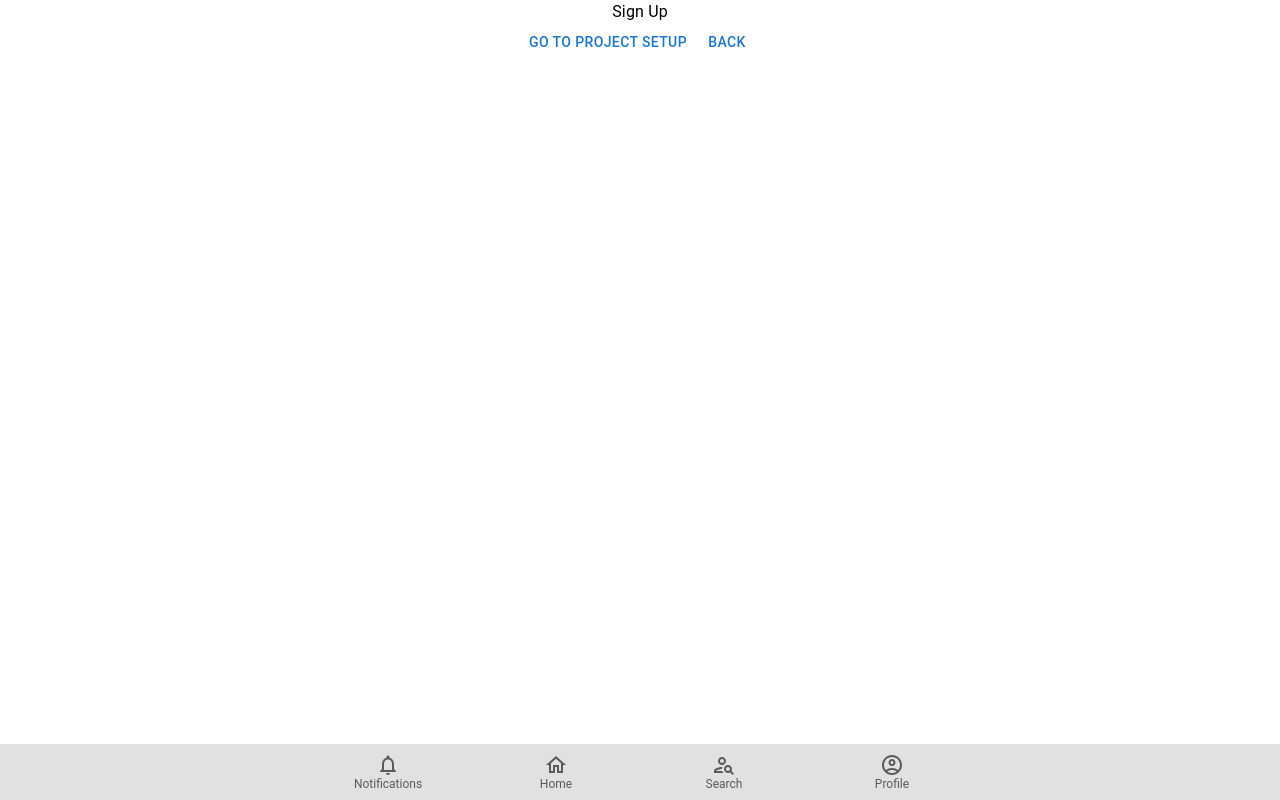
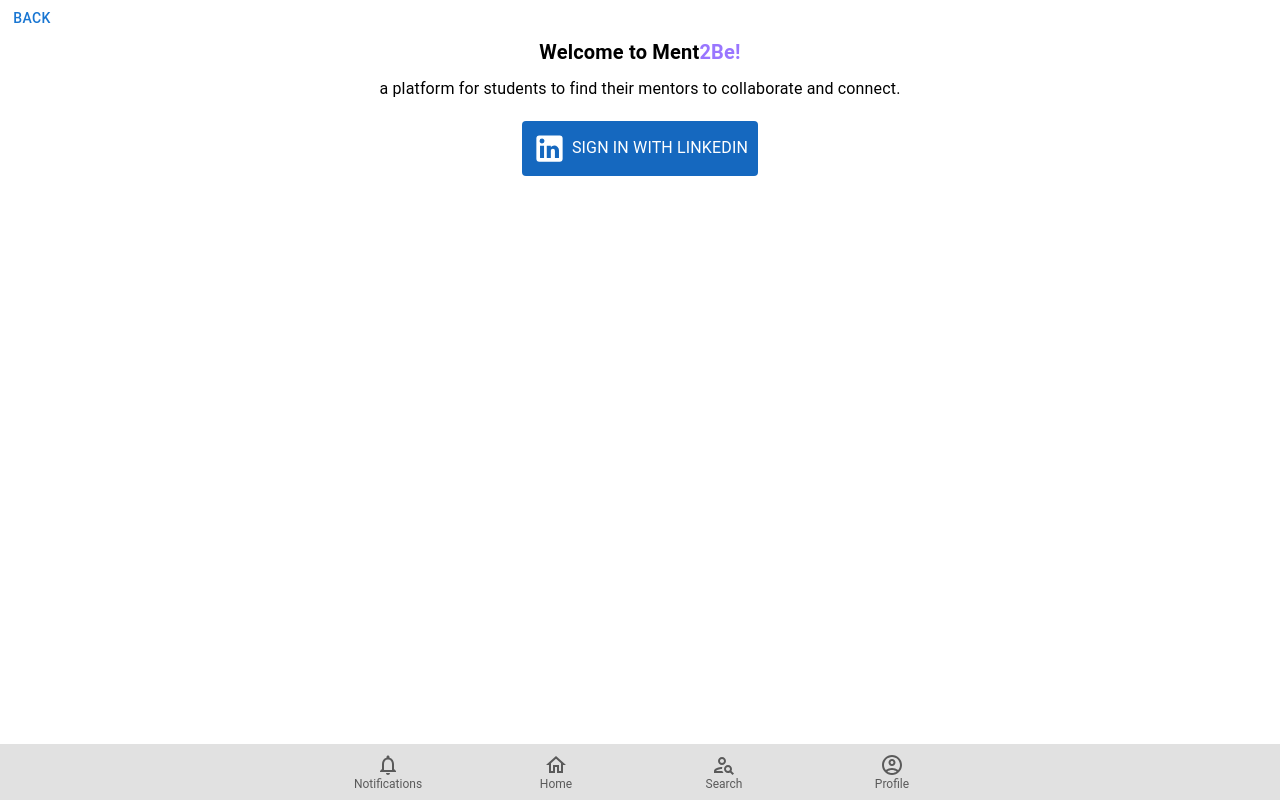
Before and after one commit to Ratchet7x5/quirky-mentors, a React (Vite) app: page /signup in a window 1280 px wide. Built offline with nearby package versions, Linux system fonts and the light colour scheme; what i18n-iso-countries would draw is missing.

Commit message:
add: signup page with style

```diff
--- a/src/SignUp.jsx
+++ b/src/SignUp.jsx
@@ -1,19 +1,31 @@
 import { useNavigate } from "react-router-dom";
 import styled from "@emotion/styled";
 import { Box, Typography, Button } from "@mui/material";
+import LinkedInIcon from '@mui/icons-material/LinkedIn';
 
 function SignUp() {
   const nav = useNavigate();
   return (
-    <>
-      <Box>
-        <Typography>Sign Up</Typography>
-        <Button onClick={() => nav("/profile-form")}>
-          Go to Project Setup
-        </Button>
+    <div className="flex flex-col h-screen">
+      <Box sx={{display:"flex", alignItems:"left"}}>
         <Button onClick={() => nav("/")}>Back</Button>
       </Box>
-    </>
+      <div className="flex flex-col h-screen items-center justify-center">
+        <Box sx={{marginBottom:"20px"}}>
+          <Box sx={{marginBottom:"10px"}}>
+            <Typography display="inline" sx={{fontWeight:"bold", fontSize:"20px"}}>Welcome to Ment</Typography>
+            <Typography display="inline" sx={{fontWeight:"bold", color:"#9976FF", fontSize:"20px"}}>2Be!</Typography>
+          </Box>
+          <Typography>a platform for students to find their mentors to collaborate and connect. </Typography>
+        </Box>
+        <div className="absolute bottom-0">
+          <Button sx={{backgroundColor:"#1568BF", color:"white", padding:"10px"}} onClick={() => nav("/profile-form")}>
+            <LinkedInIcon fontSize="large" sx={{marginRight:"5px"}}/>
+            <Typography>Sign In with Linkedin</Typography>
+          </Button>
+        </div>
+      </div>
+    </div>
   );
 }
 
```
